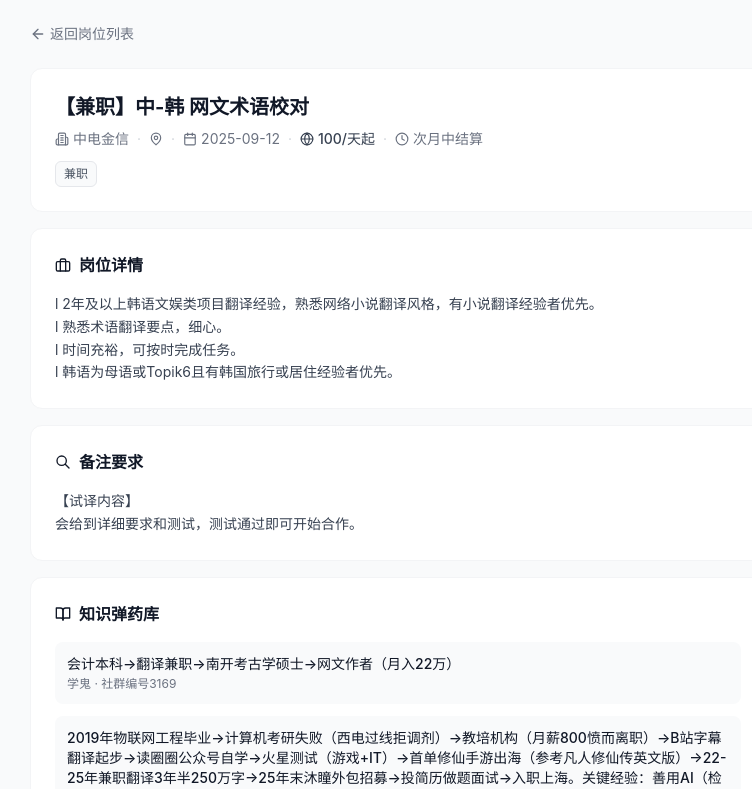
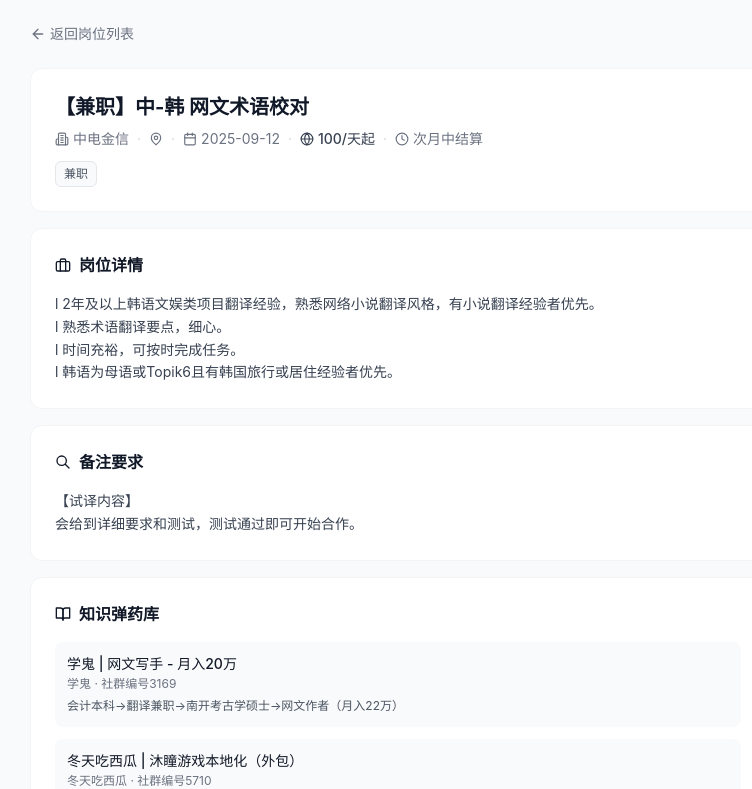
Before and after one commit to quanquan-code/remote-q-web, a React (Vite) app: page /job/rec01U5wdy in a window 1280 px wide. Shown: the top 789 px of the page, without its empty margins (242-994 px from the left). Built offline with nearby package versions, Linux system fonts and the light colour scheme.

Commit message:
fix(job-detail): shorten case title to one line
- Title: name | careerName instead of full careerPath
- Summary: careerPath (full text, line-clamp-2)
- Prevents multi-line title overflow

```diff
--- a/src/pages/JobDetail.jsx
+++ b/src/pages/JobDetail.jsx
@@ -211,11 +211,14 @@ function getRelatedCases(job) {
 
   for (const { case: c } of topCases) {
     if (!existingUrls.has(c.url)) {
+      const title = c.careerName
+        ? `${c.name} | ${c.careerName}`
+        : (c.name || '社群案例');
       cases.push({
-        title: c.careerPath || c.summary || `${c.name}的职业路径`,
+        title,
         author: c.name + (c.number ? ` · 社群编号${c.number}` : ''),
         url: c.url,
-        summary: c.summary || c.careerPath || ''
+        summary: c.careerPath || c.summary || ''
       });
       existingUrls.add(c.url);
     }
```
